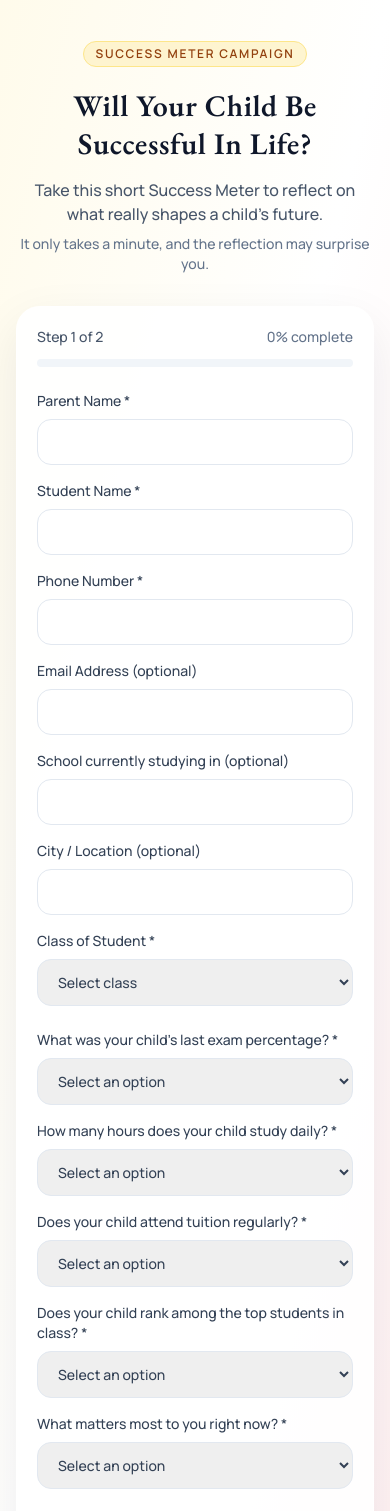
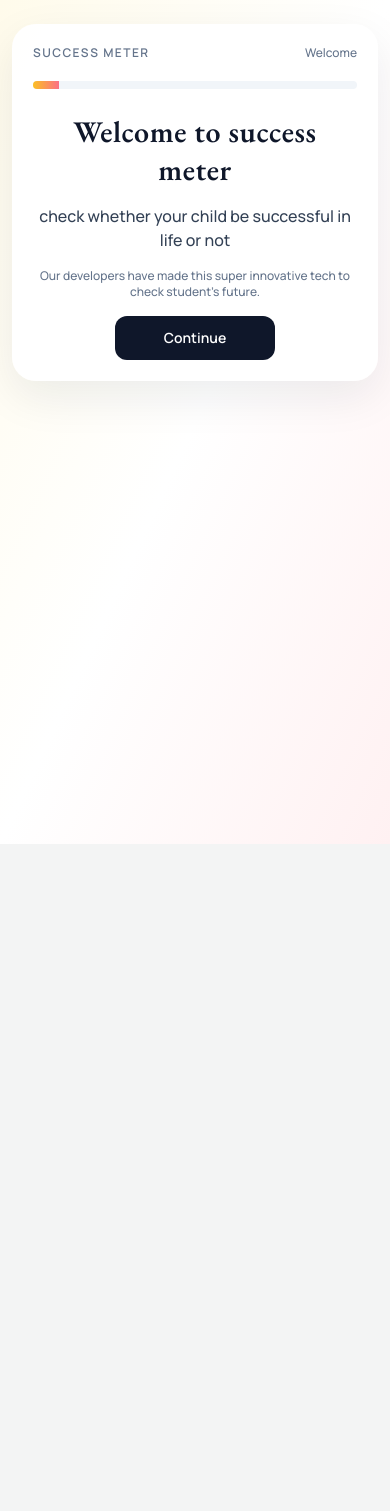
Before and after one commit to imagicity-stack/Mount-Litera-Website, a Next.js app: page /successmeter in a window 390 px wide. Shown: the top 1511 px of the page. After the commit the page ends 844 px from the top, so only its background shows below. Built offline with nearby package versions, Linux system fonts and the light colour scheme.

Commit message:
Refine success meter into mobile-first multi-step interactive flow

```diff
--- a/components/SuccessMeterPage.js
+++ b/components/SuccessMeterPage.js
@@ -48,12 +48,18 @@ const quizFields = [
   }
 ];
 
-const requiredFields = [
-  'parentName',
-  'studentName',
-  'phoneNumber',
-  'classOfStudent',
-  ...quizFields.map((field) => field.name)
+const basicFields = [
+  { name: 'parentName', label: 'Parent Name *', type: 'text', required: true },
+  { name: 'studentName', label: 'Student Name *', type: 'text', required: true },
+  { name: 'phoneNumber', label: 'Phone Number *', type: 'tel', required: true },
+  { name: 'emailAddress', label: 'Email Address (optional)', type: 'email', required: false },
+  {
+    name: 'currentSchool',
+    label: 'School currently studying in (optional)',
+    type: 'text',
+    required: false
+  },
+  { name: 'cityLocation', label: 'City / Location (optional)', type: 'text', required: false }
 ];
 
 const initialData = {
@@ -74,18 +80,44 @@ const initialData = {
 const isValidPhone = (phone) => /^\+?[0-9\s()-]{10,15}$/.test(phone.trim());
 const isValidEmail = (email) => /^\S+@\S+\.\S+$/.test(email.trim());
 
+const totalInteractiveSteps = 2 + quizFields.length;
+
 export default function SuccessMeterPage() {
   const [formData, setFormData] = useState(initialData);
   const [errors, setErrors] = useState({});
+  const [currentStep, setCurrentStep] = useState(0);
   const [isSubmitting, setIsSubmitting] = useState(false);
   const [isLoadingResult, setIsLoadingResult] = useState(false);
   const [resultVisible, setResultVisible] = useState(false);
   const [statusMessage, setStatusMessage] = useState({ type: '', text: '' });
 
-  const completion = useMemo(() => {
-    const completed = requiredFields.filter((field) => formData[field]?.trim()).length;
-    return Math.round((completed / requiredFields.length) * 100);
-  }, [formData]);
+  const progress = useMemo(() => {
+    if (resultVisible) {
+      return 100;
+    }
+
+    if (currentStep === 0) {
+      return 8;
+    }
+
+    return Math.round((currentStep / totalInteractiveSteps) * 100);
+  }, [currentStep, resultVisible]);
+
+  const stepLabel = useMemo(() => {
+    if (resultVisible) {
+      return 'Step 2 of 2';
+    }
+
+    if (currentStep === 0) {
+      return 'Welcome';
+    }
+
+    if (currentStep === 1) {
+      return 'Step 1 of 2';
+    }
+
+    return `Question ${currentStep - 1} of ${quizFields.length}`;
+  }, [currentStep, resultVisible]);
 
   const handleChange = (event) => {
     const { name, value } = event.target;
@@ -93,17 +125,25 @@ export default function SuccessMeterPage() {
     setErrors((prev) => ({ ...prev, [name]: '' }));
   };
 
-  const validate = () => {
+  const validateBasicDetails = () => {
     const nextErrors = {};
 
-    requiredFields.forEach((field) => {
-      if (!formData[field]?.trim()) {
-        nextErrors[field] = 'This field is required.';
+    if (!formData.parentName.trim()) {
+      nextErrors.parentName = 'This field is required.';
     }
-    });
 
-    if (formData.phoneNumber && !isValidPhone(formData.phoneNumber)) {
+    if (!formData.studentName.trim()) {
+      nextErrors.studentName = 'This field is required.';
+    }
+
+    if (!formData.phoneNumber.trim()) {
+      nextErrors.phoneNumber = 'This field is required.';
+    } else if (!isValidPhone(formData.phoneNumber)) {
       nextErrors.phoneNumber = 'Please enter a valid phone number.';
+    }
+
+    if (!formData.classOfStudent.trim()) {
+      nextErrors.classOfStudent = 'Please select class of student.';
     }
 
     if (formData.emailAddress && !isValidEmail(formData.emailAddress)) {
@@ -114,15 +154,66 @@ export default function SuccessMeterPage() {
     return Object.keys(nextErrors).length === 0;
   };
 
-  const handleSubmit = async (event) => {
-    event.preventDefault();
+  const validateQuizStep = () => {
+    const quizIndex = currentStep - 2;
+    const question = quizFields[quizIndex];
 
+    if (!question) {
+      return true;
+    }
+
+    if (!formData[question.name]) {
+      setErrors((prev) => ({ ...prev, [question.name]: 'Please choose one option to continue.' }));
+      return false;
+    }
+
+    setErrors((prev) => ({ ...prev, [question.name]: '' }));
+    return true;
+  };
+
+  const handleNext = () => {
+    if (currentStep === 0) {
+      setCurrentStep(1);
+      return;
+    }
+
+    if (currentStep === 1) {
+      if (!validateBasicDetails()) {
+        setStatusMessage({ type: 'error', text: 'Please fill required details correctly.' });
+        return;
+      }
+
+      setStatusMessage({ type: '', text: '' });
+      setCurrentStep(2);
+      return;
+    }
+
+    if (!validateQuizStep()) {
+      return;
+    }
+
+    if (currentStep < totalInteractiveSteps) {
+      setCurrentStep((prev) => prev + 1);
+    }
+  };
+
+  const handleBack = () => {
+    if (isSubmitting || isLoadingResult) {
+      return;
+    }
+
+    setStatusMessage({ type: '', text: '' });
+    setCurrentStep((prev) => Math.max(0, prev - 1));
+  };
+
+  const handleSubmit = async () => {
     if (isSubmitting) {
       return;
     }
 
-    if (!validate()) {
-      setStatusMessage({ type: 'error', text: 'Please fix the highlighted fields and try again.' });
+    const currentQuestion = quizFields[quizFields.length - 1];
+    if (!formData[currentQuestion.name]) {
+      setErrors((prev) => ({ ...prev, [currentQuestion.name]: 'Please choose one option to continue.' }));
       return;
     }
 
@@ -137,7 +228,7 @@ export default function SuccessMeterPage() {
           headers: { 'Content-Type': 'application/json' },
           body: JSON.stringify(formData)
         }),
-        new Promise((resolve) => setTimeout(resolve, 1900))
+        new Promise((resolve) => setTimeout(resolve, 2000))
       ]);
 
       if (!response.ok) {
@@ -156,77 +247,100 @@ export default function SuccessMeterPage() {
         text: 'Something went wrong while submitting. Please try again in a moment.'
       });
     } finally {
+      setIsSubmitting(false);
       setIsLoadingResult(false);
-      setIsSubmitting(false);
     }
   };
 
+  const isQuizStep = currentStep >= 2 && currentStep <= totalInteractiveSteps;
+  const currentQuestion = isQuizStep ? quizFields[currentStep - 2] : null;
+  const isLastQuestion = currentStep === totalInteractiveSteps;
+
   return (
-    <div className="min-h-screen bg-gradient-to-br from-amber-50 via-white to-rose-50 text-slate-800">
-      <main className="mx-auto flex w-full max-w-6xl flex-col px-4 pb-12 pt-10 md:px-6 md:pt-14">
-        <motion.section
-          initial={{ opacity: 0, y: 28 }}
+    <div className="min-h-screen bg-gradient-to-br from-amber-50 via-white to-rose-50 px-3 py-6 text-slate-800 sm:px-5 md:py-12">
+      <main className="mx-auto w-full max-w-2xl">
+        <motion.div
+          initial={{ opacity: 0, y: 20 }}
           animate={{ opacity: 1, y: 0 }}
-          transition={{ duration: 0.6, ease: 'easeOut' }}
-          className="mx-auto max-w-3xl text-center"
-        >
-          <p className="inline-block border border-amber-200 bg-amber-100/80 px-3 py-1 text-xs font-semibold uppercase tracking-[0.14em] text-amber-800" style={{ borderRadius: 999 }}>
-            Success Meter Campaign
-          </p>
-          <h1 className="mt-5 text-3xl font-semibold leading-tight text-slate-900 md:text-5xl">
-            Will Your Child Be Successful In Life?
-          </h1>
-          <p className="mt-4 text-base text-slate-600 md:text-lg">
-            Take this short Success Meter to reflect on what really shapes a child’s future.
-          </p>
-          <p className="mt-2 text-sm text-slate-500 md:text-base">
-            It only takes a minute, and the reflection may surprise you.
-          </p>
-        </motion.section>
-
-        <motion.section
-          initial={{ opacity: 0, y: 34 }}
-          animate={{ opacity: 1, y: 0 }}
-          transition={{ duration: 0.7, delay: 0.1, ease: 'easeOut' }}
-          className="mx-auto mt-8 w-full max-w-4xl border border-white/80 bg-white/90 p-5 shadow-[0_18px_50px_rgba(15,23,42,0.08)] md:mt-10 md:p-9"
+          transition={{ duration: 0.5, ease: 'easeOut' }}
+          className="border border-white/80 bg-white/95 p-5 shadow-[0_16px_45px_rgba(15,23,42,0.08)] sm:p-7"
           style={{ borderRadius: 24 }}
         >
-          <div className="flex items-center justify-between gap-4">
-            <p className="text-sm font-medium text-slate-600">Step 1 of 2</p>
-            <p className="text-sm text-slate-500">{completion}% complete</p>
+          <div className="mb-5 flex items-center justify-between">
+            <p className="text-xs font-semibold uppercase tracking-[0.12em] text-slate-500">success meter</p>
+            <p className="text-xs font-medium text-slate-500">{stepLabel}</p>
           </div>
-          <div className="mt-3 h-2 overflow-hidden bg-slate-100" style={{ borderRadius: 999 }}>
+
+          <div className="h-2 overflow-hidden bg-slate-100" style={{ borderRadius: 999 }}>
             <motion.div
               className="h-full bg-gradient-to-r from-amber-400 to-rose-400"
-              animate={{ width: `${completion}%` }}
+              animate={{ width: `${progress}%` }}
               transition={{ duration: 0.35 }}
             />
           </div>
 
-          <form onSubmit={handleSubmit} className="mt-6 grid grid-cols-1 gap-4 md:grid-cols-2 md:gap-5">
-            {[
-              ['parentName', 'Parent Name *', 'text'],
-              ['studentName', 'Student Name *', 'text'],
-              ['phoneNumber', 'Phone Number *', 'tel'],
-              ['emailAddress', 'Email Address (optional)', 'email'],
-              ['currentSchool', 'School currently studying in (optional)', 'text'],
-              ['cityLocation', 'City / Location (optional)', 'text']
-            ].map(([name, label, type]) => (
-              <label key={name} className="flex flex-col gap-2 text-sm font-medium text-slate-700">
-                {label}
+          <AnimatePresence mode="wait">
+            {!resultVisible ? (
+              <motion.section
+                key={`step-${currentStep}`}
+                initial={{ opacity: 0, y: 16 }}
+                animate={{ opacity: 1, y: 0 }}
+                exit={{ opacity: 0, y: -10 }}
+                transition={{ duration: 0.28 }}
+                className="mt-6"
+              >
+                {currentStep === 0 ? (
+                  <div className="space-y-4 text-center">
+                    <h1 className="text-3xl font-semibold leading-tight text-slate-900 sm:text-4xl">
+                      Welcome to success meter
+                    </h1>
+                    <p className="text-base text-slate-700 sm:text-lg">
+                      check whether your child be successful in life or not
+                    </p>
+                    <p className="text-xs text-slate-500 sm:text-sm">
+                      Our developers have made this super innovative tech to check student's future.
+                    </p>
+                    <motion.button
+                      whileHover={{ y: -2, scale: 1.01 }}
+                      whileTap={{ scale: 0.98 }}
+                      onClick={handleNext}
+                      className="mx-auto mt-2 inline-flex min-w-40 items-center justify-center bg-slate-900 px-5 py-3 text-sm font-semibold text-white transition hover:bg-slate-800"
+                      style={{ borderRadius: 12 }}
+                    >
+                      Continue
+                    </motion.button>
+                  </div>
+                ) : null}
+
+                {currentStep === 1 ? (
+                  <div>
+                    <h2 className="text-2xl font-semibold text-slate-900">Will Your Child Be Successful In Life?</h2>
+                    <p className="mt-2 text-sm text-slate-600">
+                      Take this short Success Meter to reflect on what really shapes a child’s future.
+                    </p>
+
+                    <div className="mt-5 grid grid-cols-1 gap-4 sm:grid-cols-2">
+                      {basicFields.map((field) => (
+                        <label
+                          key={field.name}
+                          className={`flex flex-col gap-2 text-sm font-medium text-slate-700 ${
+                            field.name === 'currentSchool' || field.name === 'cityLocation' ? 'sm:col-span-2' : ''
+                          }`}
+                        >
+                          {field.label}
                           <input
-                  type={type}
-                  name={name}
-                  value={formData[name]}
+                            type={field.type}
+                            name={field.name}
+                            value={formData[field.name]}
                             onChange={handleChange}
                             className="border border-slate-200 px-4 py-3 text-sm outline-none transition focus:border-amber-400"
                             style={{ borderRadius: 14 }}
                           />
-                {errors[name] ? <span className="text-xs text-red-600">{errors[name]}</span> : null}
+                          {errors[field.name] ? <span className="text-xs text-red-600">{errors[field.name]}</span> : null}
                         </label>
                       ))}
 
-            <label className="flex flex-col gap-2 text-sm font-medium text-slate-700">
+                      <label className="flex flex-col gap-2 text-sm font-medium text-slate-700 sm:col-span-2">
                         Class of Student *
                         <select
                           name="classOfStudent"
@@ -241,67 +355,112 @@ export default function SuccessMeterPage() {
                             </option>
                           ))}
                         </select>
-              {errors.classOfStudent ? <span className="text-xs text-red-600">{errors.classOfStudent}</span> : null}
+                        {errors.classOfStudent ? (
+                          <span className="text-xs text-red-600">{errors.classOfStudent}</span>
+                        ) : null}
                       </label>
-
-            <div className="md:col-span-2 mt-2 grid gap-4">
-              {quizFields.map((field) => (
-                <label key={field.name} className="flex flex-col gap-2 text-sm font-medium text-slate-700">
-                  {field.label} *
-                  <select
-                    name={field.name}
-                    value={formData[field.name]}
-                    onChange={handleChange}
-                    className="border border-slate-200 px-4 py-3 text-sm outline-none transition focus:border-amber-400"
-                    style={{ borderRadius: 14 }}
-                  >
-                    <option value="">Select an option</option>
-                    {field.options.map((option) => (
-                      <option value={option} key={option}>
-                        {option}
-                      </option>
-                    ))}
-                  </select>
-                  {errors[field.name] ? <span className="text-xs text-red-600">{errors[field.name]}</span> : null}
-                </label>
-              ))}
                     </div>
 
-            <div className="md:col-span-2 mt-2">
+                    <div className="mt-5 flex items-center justify-end">
                       <motion.button
                         whileHover={{ y: -2, scale: 1.01 }}
                         whileTap={{ scale: 0.98 }}
-                type="submit"
-                disabled={isSubmitting}
-                className="w-full bg-slate-900 px-6 py-3 text-sm font-semibold text-white transition hover:bg-slate-800 disabled:cursor-not-allowed disabled:opacity-70"
-                style={{ borderRadius: 14 }}
+                        type="button"
+                        onClick={handleNext}
+                        className="inline-flex min-w-28 items-center justify-center bg-slate-900 px-5 py-3 text-sm font-semibold text-white transition hover:bg-slate-800"
+                        style={{ borderRadius: 12 }}
                       >
-                {isSubmitting ? 'Checking Success Meter...' : 'Check Success Meter'}
+                        Next
                       </motion.button>
                     </div>
+                  </div>
+                ) : null}
 
-            {statusMessage.text ? (
-              <p className={`md:col-span-2 text-sm ${statusMessage.type === 'error' ? 'text-red-600' : 'text-emerald-700'}`}>
-                {statusMessage.text}
-              </p>
+                {isQuizStep && currentQuestion ? (
+                  <div className="text-center">
+                    <h3 className="text-xl font-semibold text-slate-900 sm:text-2xl">{currentQuestion.label}</h3>
+                    <div className="mt-5 grid gap-3 text-left">
+                      {currentQuestion.options.map((option) => {
+                        const selected = formData[currentQuestion.name] === option;
+
+                        return (
+                          <button
+                            key={option}
+                            type="button"
+                            onClick={() => {
+                              setFormData((prev) => ({ ...prev, [currentQuestion.name]: option }));
+                              setErrors((prev) => ({ ...prev, [currentQuestion.name]: '' }));
+                            }}
+                            className={`w-full border px-4 py-3 text-sm transition ${
+                              selected
+                                ? 'border-amber-400 bg-amber-50 text-slate-900'
+                                : 'border-slate-200 bg-white text-slate-700 hover:border-amber-300'
+                            }`}
+                            style={{ borderRadius: 12 }}
+                          >
+                            {option}
+                          </button>
+                        );
+                      })}
+                    </div>
+
+                    {errors[currentQuestion.name] ? (
+                      <p className="mt-3 text-xs text-red-600">{errors[currentQuestion.name]}</p>
                     ) : null}
-          </form>
+
+                    <div className="mt-6 flex items-center justify-between gap-3">
+                      <button
+                        type="button"
+                        onClick={handleBack}
+                        className="inline-flex min-w-24 items-center justify-center border border-slate-200 bg-white px-4 py-3 text-sm font-medium text-slate-700 transition hover:bg-slate-50"
+                        style={{ borderRadius: 12 }}
+                      >
+                        Back
+                      </button>
+
+                      {isLastQuestion ? (
+                        <motion.button
+                          whileHover={{ y: -2, scale: 1.01 }}
+                          whileTap={{ scale: 0.98 }}
+                          type="button"
+                          onClick={handleSubmit}
+                          disabled={isSubmitting}
+                          className="inline-flex min-w-44 items-center justify-center bg-slate-900 px-5 py-3 text-sm font-semibold text-white transition hover:bg-slate-800 disabled:cursor-not-allowed disabled:opacity-70"
+                          style={{ borderRadius: 12 }}
+                        >
+                          {isSubmitting ? 'Checking...' : 'Check Success Meter'}
+                        </motion.button>
+                      ) : (
+                        <motion.button
+                          whileHover={{ y: -2, scale: 1.01 }}
+                          whileTap={{ scale: 0.98 }}
+                          type="button"
+                          onClick={handleNext}
+                          className="inline-flex min-w-28 items-center justify-center bg-slate-900 px-5 py-3 text-sm font-semibold text-white transition hover:bg-slate-800"
+                          style={{ borderRadius: 12 }}
+                        >
+                          Next
+                        </motion.button>
+                      )}
+                    </div>
+                  </div>
+                ) : null}
 
                 <AnimatePresence>
                   {isLoadingResult ? (
                     <motion.div
-                initial={{ opacity: 0, y: 10 }}
+                      initial={{ opacity: 0, y: 8 }}
                       animate={{ opacity: 1, y: 0 }}
-                exit={{ opacity: 0, y: -6 }}
-                className="mt-6 border border-amber-100 bg-amber-50/70 p-4 text-sm text-amber-800"
-                style={{ borderRadius: 14 }}
+                      exit={{ opacity: 0 }}
+                      className="mt-5 border border-amber-100 bg-amber-50/80 p-3 text-sm text-amber-800"
+                      style={{ borderRadius: 12 }}
                     >
                       <div className="flex items-center gap-3">
                         <motion.span
-                    className="h-5 w-5 border-2 border-amber-400 border-t-transparent"
+                          className="h-4 w-4 border-2 border-amber-400 border-t-transparent"
                           style={{ borderRadius: 999 }}
                           animate={{ rotate: 360 }}
-                    transition={{ repeat: Infinity, duration: 0.7, ease: 'linear' }}
+                          transition={{ duration: 0.75, ease: 'linear', repeat: Infinity }}
                         />
                         Analyzing your responses...
                       </div>
@@ -309,26 +468,24 @@ export default function SuccessMeterPage() {
                   ) : null}
                 </AnimatePresence>
               </motion.section>
-
-        <AnimatePresence>
-          {resultVisible ? (
+            ) : (
               <motion.section
-              initial={{ opacity: 0, y: 25, scale: 0.98 }}
+                key="result"
+                initial={{ opacity: 0, y: 22, scale: 0.98 }}
                 animate={{ opacity: 1, y: 0, scale: 1 }}
-              transition={{ duration: 0.55, ease: 'easeOut' }}
-              className="mx-auto mt-7 w-full max-w-4xl border border-rose-100 bg-white p-6 shadow-[0_20px_50px_rgba(244,63,94,0.12)] md:p-8"
-              style={{ borderRadius: 24 }}
+                transition={{ duration: 0.45, ease: 'easeOut' }}
+                className="mt-6 border border-rose-100 bg-white p-5 shadow-[0_16px_40px_rgba(244,63,94,0.12)] sm:p-7"
+                style={{ borderRadius: 18 }}
               >
-              <p className="text-sm font-semibold uppercase tracking-[0.1em] text-rose-500">Step 2 of 2</p>
-              <h2 className="mt-2 text-3xl font-semibold text-slate-900">Result: Error</h2>
+                <h2 className="text-3xl font-semibold text-slate-900">Result: Error</h2>
                 <p className="mt-3 text-base text-slate-700">
                   We cannot predict your child’s future through marks, rank, or study hours alone.
                 </p>
                 <p className="mt-4 text-slate-600">
-                Real success is shaped by confidence, curiosity, creativity, communication, leadership, and character.
-                These qualities empower children to adapt, lead, and thrive in life.
+                  Real success also depends on confidence, curiosity, creativity, communication, leadership, and
+                  character.
                 </p>
-              <p className="mt-5 text-slate-800 font-medium">
+                <p className="mt-5 font-medium text-slate-800">
                   At The Elden Heights School, we believe children should be prepared for life, not just exams.
                 </p>
                 <a
@@ -339,8 +496,15 @@ export default function SuccessMeterPage() {
                   Talk to Our Team
                 </a>
               </motion.section>
+            )}
+          </AnimatePresence>
+
+          {statusMessage.text ? (
+            <p className={`mt-4 text-sm ${statusMessage.type === 'error' ? 'text-red-600' : 'text-emerald-700'}`}>
+              {statusMessage.text}
+            </p>
           ) : null}
-        </AnimatePresence>
+        </motion.div>
       </main>
     </div>
   );
```
Lines whose indentation alone changed are shown as unchanged.
